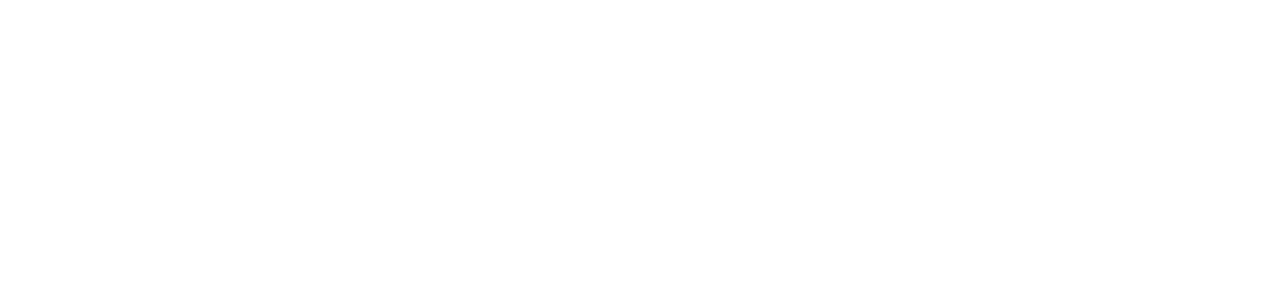
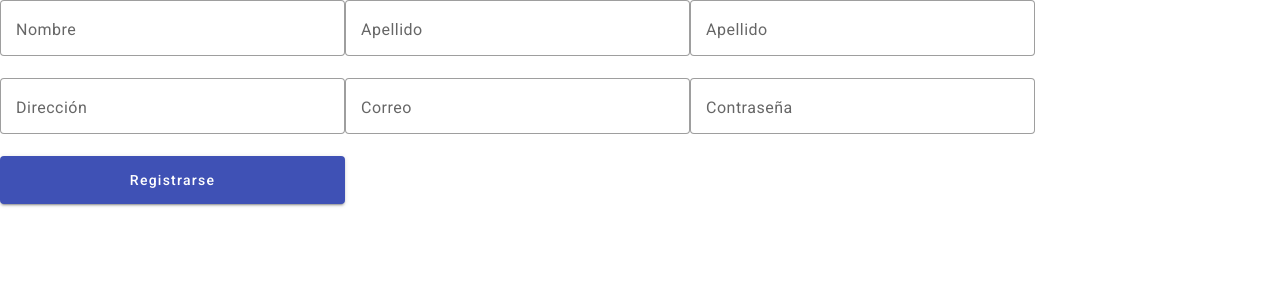
Before and after one commit to chrimontoya/receta, an Angular app in the folder frontend/: page /registrarse in a window 1280 px wide. Before the commit this address led to /. Shown: the top 300 px of the page. Built offline with nearby package versions, Linux system fonts and the light colour scheme.

Commit message:
feat: formulario registro base

```diff
--- a/frontend/src/app/app.component.ts
+++ b/frontend/src/app/app.component.ts
@@ -3,7 +3,6 @@
 import { RouterOutlet } from '@angular/router';
 import { initializeApp } from "firebase/app";
 import { getAnalytics } from "firebase/analytics";
-
 @Component({
   selector: 'app-root',
   standalone: true,
@@ -12,6 +11,7 @@
   styleUrl: './app.component.scss'
 })
 export class AppComponent {
+  database: any;
   title = 'frontend';
   firebaseConfig = {
     apiKey: "AIzaSyBicwWyy50fbOuGR8e39ZXrBS384KvM-uI",
--- /dev/null
+++ b/frontend/src/app/modules/auth/pages/register/register.component.html
@@ -0,0 +1,33 @@
+<form [formGroup]="registerForm">
+  <mat-form-field appearance="outline">
+    <mat-label>Nombre</mat-label>
+    <input matInput placeholder="Christian" formControlName="name">
+  </mat-form-field>
+
+  <mat-form-field appearance="outline">
+    <mat-label>Apellido</mat-label>
+    <input matInput placeholder="Christian" formControlName="lastName">
+  </mat-form-field>
+
+  <mat-form-field appearance="outline">
+    <mat-label>Apellido</mat-label>
+    <input matInput placeholder="Christian" formControlName="lastName">
+  </mat-form-field>
+
+  <mat-form-field appearance="outline">
+    <mat-label>Dirección</mat-label>
+    <input matInput placeholder="Av. campos deportivos 198" formControlName="address">
+  </mat-form-field>
+
+  <mat-form-field appearance="outline">
+    <mat-label>Correo</mat-label>
+    <input matInput placeholder="chri.montoya@duocuc.cl" formControlName="email">
+  </mat-form-field>
+
+  <mat-form-field appearance="outline">
+    <mat-label>Contraseña</mat-label>
+    <input matInput placeholder="*********" formControlName="password" type="password">
+  </mat-form-field>
+
+  <button mat-raised-button color="primary">Registrarse</button>
+</form>
--- /dev/null
+++ b/frontend/src/app/modules/auth/pages/register/register.component.scss
@@ -0,0 +1 @@
+@import '../../../../../styles.scss';
--- /dev/null
+++ b/frontend/src/app/modules/auth/pages/register/register.component.ts
@@ -0,0 +1,36 @@
+import { Component } from '@angular/core';
+import {FormControl, FormGroup, ReactiveFormsModule} from "@angular/forms";
+import {MatInputModule} from "@angular/material/input";
+import {MatButtonModule} from "@angular/material/button";
+import { getAuth, createUserWithEmailAndPassword } from "firebase/auth";
+
+@Component({
+  selector: 'app-register',
+  standalone: true,
+  imports: [MatInputModule, MatInputModule, ReactiveFormsModule, MatButtonModule],
+  templateUrl: './register.component.html',
+  styleUrl: './register.component.scss'
+})
+export class RegisterComponent {
+  registerForm: FormGroup = new FormGroup({});
+  dateBirth: string = "";
+  constructor() {
+    this.registerForm = new FormGroup({
+      name: new FormControl(),
+      lastName: new FormControl(),
+      address: new FormControl(),
+      dateBirth: new FormControl(),
+      email: new FormControl(),
+      password: new FormControl(),
+    });
+  }
+  registration(){
+
+
+  }
+
+  cleanForm(){
+
+  }
+
+}
```
Also changed, not shown: frontend/src/app/app.routes.ts (+5 -3 lines), frontend/src/app/core/models/auth/register.model.ts (added, +8 -0 lines), frontend/src/app/modules/auth/pages/login/login.component.html (renamed from frontend/src/app/modules/login/pages/login/login.component.html), frontend/src/app/modules/auth/pages/login/login.component.scss (renamed from frontend/src/app/modules/login/pages/login/login.component.scss), frontend/src/app/modules/auth/pages/login/login.component.ts (renamed from frontend/src/app/modules/login/pages/login/login.component.ts), 2 other files (tests, documents, lock files or other folders).
